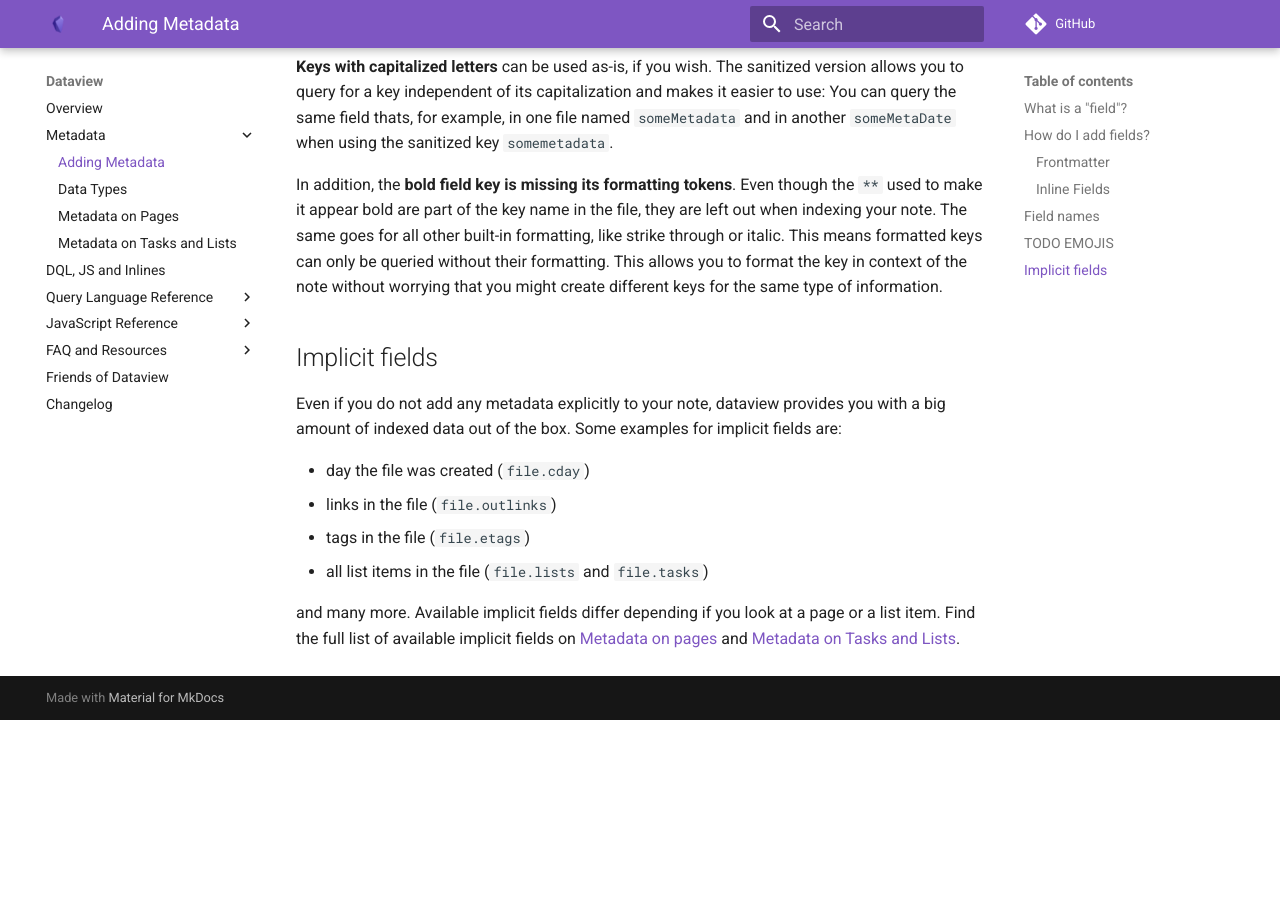
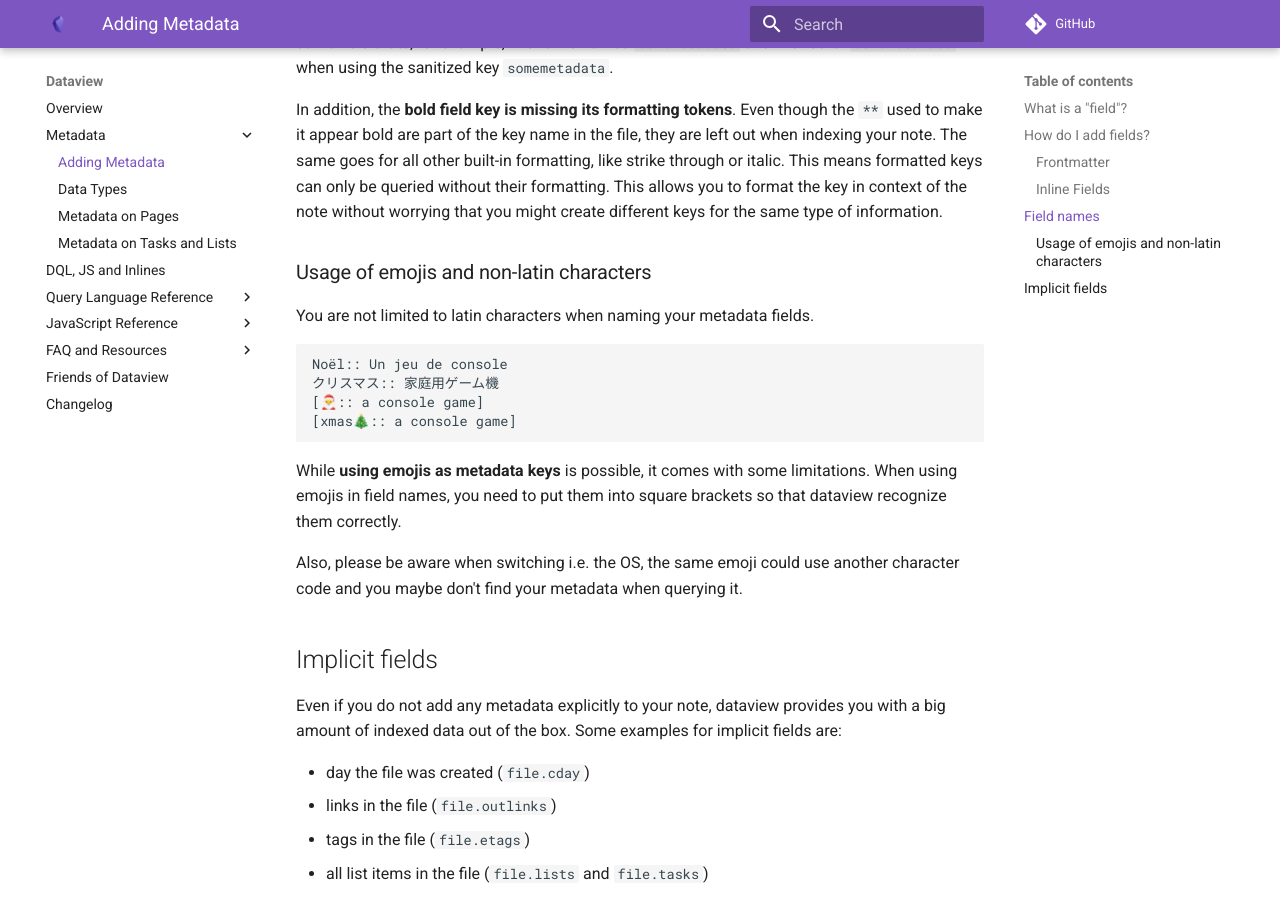
Before and after one commit to blacksmithgu/obsidian-dataview, an MkDocs documentation site: the page built from docs/docs/annotation/add-metadata.md, in a window 1280 px wide and 900 px high, scrolled down 3252 px. Built offline with MkDocs 1.6.1 and Material for MkDocs 9.7.7, drawn with Linux system fonts in a browser that asks for light colours; comment, search, counter and statistics services are not loaded; before the commit the page ends 3972 px from its top, so only the background shows below that.

Commit message:
docs(metadata): add hint about emojis
add hint about displaying dates also on Date data type

````diff
--- a/docs/docs/annotation/add-metadata.md
+++ b/docs/docs/annotation/add-metadata.md
@@ -92,9 +92,7 @@ You can use YAML Frontmatter and Inline fields with all syntax variants in the s
 
 ## Field names
 
-## TODO EMOJIS
-
- Imagine you used all the examples for Inline fields you see above in one note, then following metadata would be available to you:
+Imagine you used all the examples for Inline fields you see above in one note, then following metadata would be available to you:
 
 | Metadata Key | Sanitized Metadata key | Value | Data Type of Value |
 | ----------- | ------------------------|----------- | ----------- |
@@ -113,6 +111,21 @@ Like you can see in the table, if you are using **spaces or capitalized letters*
 
 In addition, the **bold field key is missing its formatting tokens**. Even though the `**` used to make it appear bold are part of the key name in the file, they are left out when indexing your note. The same goes for all other built-in formatting, like strike through or italic. This means formatted keys can only be queried without their formatting. This allows you to format the key in context of the note without worrying that you might create different keys for the same type of information.
 
+### Usage of emojis and non-latin characters
+
+You are not limited to latin characters when naming your metadata fields.
+
+```markdown
+Noël:: Un jeu de console
+クリスマス:: 家庭用ゲーム機
+[🎅:: a console game]
+[xmas🎄:: a console game]
+```
+
+While **using emojis as metadata keys** is possible, it comes with some limitations. When using emojis in field names, you need to put them into square brackets so that dataview recognize them correctly.
+
+Also, please be aware when switching i.e. the OS, the same emoji could use another character code and you maybe don't find your metadata when querying it.
+
 ## Implicit fields
 
 Even if you do not add any metadata explicitly to your note, dataview provides you with a big amount of indexed data out of the box. Some examples for implicit fields are:
````
Also changed, not shown: docs/docs/annotation/types-of-metadata.md (+3 -0 lines).
